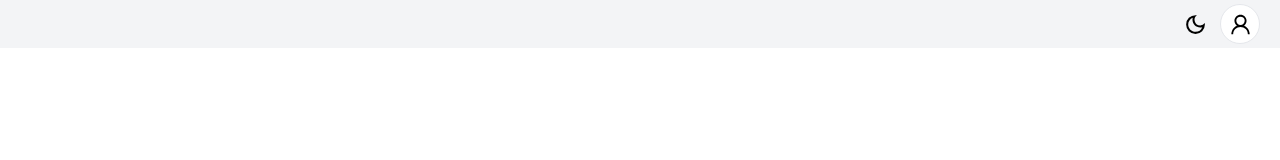
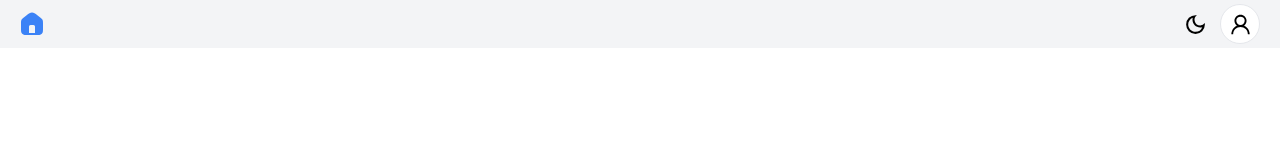
Before and after one commit to pnstack/template-next-ts-tailwind, a Next.js app: page / in a window 1280 px wide. Shown: the top 160 px of the page. Built offline with nearby package versions, Linux system fonts and the light colour scheme.

Commit message:
feat: load svg icon

```diff
--- a/next.config.js
+++ b/next.config.js
@@ -1,6 +1,17 @@
 /** @type {import('next').NextConfig} */
 const nextConfig = {
   reactStrictMode: true,
+  webpack(config) {
+    config.module.rules.push({
+      test: /\.svg$/,
+      issuer: {
+        and: [/\.(js|ts)x?$/],
+      },
+      use: ['@svgr/webpack'],
+    });
+
+    return config;
+  },
 };
 
 module.exports = nextConfig;
--- a/package.json
+++ b/package.json
@@ -20,6 +20,7 @@
   },
   "dependencies": {
     "@reduxjs/toolkit": "^2.2.3",
+    "@svgr/webpack": "^8.1.0",
     "@types/node": "18.15.3",
     "@types/react": "18.0.28",
     "@types/react-dom": "18.0.11",
--- /dev/null
+++ b/src/assets/icons/index.tsx
@@ -0,0 +1,2 @@
+import HomeIcon from './svgs/home.svg';
+export { HomeIcon };
--- a/src/components/layouts/Header.tsx
+++ b/src/components/layouts/Header.tsx
@@ -2,14 +2,19 @@ import React, { useContext } from 'react';
 import { AiOutlineUser } from 'react-icons/ai';
 import { MdOutlineDarkMode, MdOutlineLightMode } from 'react-icons/md';
 
+import { HomeIcon } from '@/assets/icons';
 import { ThemeMode } from '@/common/constants';
 import { AppContext } from '@/contexts/AppContext';
+
+import { SvgIcon } from '../svg-icon/SvgIcon';
 
 const Header = () => {
   const { theme, toggleTheme } = useContext(AppContext);
   return (
     <div className="flex h-12 flex-row items-center bg-gray-100 px-5 py-1 dark:bg-gray-800 dark:text-gray-100">
-      <div></div>
+      <div className="h-[24px] w-[24px]">
+        <SvgIcon name="HomeIcon" className="h-[24px] w-[24px] text-blue-500" />
+      </div>
       <div className="flex-1"></div>
       <div className="flex flex-row items-center space-x-3 ">
         <div onClick={toggleTheme} className="cursor-pointer dark:text-white">
--- /dev/null
+++ b/src/components/svg-icon/SvgIcon.tsx
@@ -0,0 +1,16 @@
+import React, { SVGProps } from 'react';
+
+import * as icons from '@/assets/icons';
+
+export type IconKeyPath = keyof typeof icons;
+
+export type SvgIconProps = SVGProps<any> & {
+  name: IconKeyPath;
+};
+
+function SvgIcon({ name, ...props }: SvgIconProps) {
+  const IconSvg = (icons as any)[name] as any;
+
+  return <IconSvg {...props} />;
+}
+export { SvgIcon };
```
Also changed, not shown: src/assets/icons/svgs/home.svg (added), 1 other file (tests, documents, lock files or other folders).
